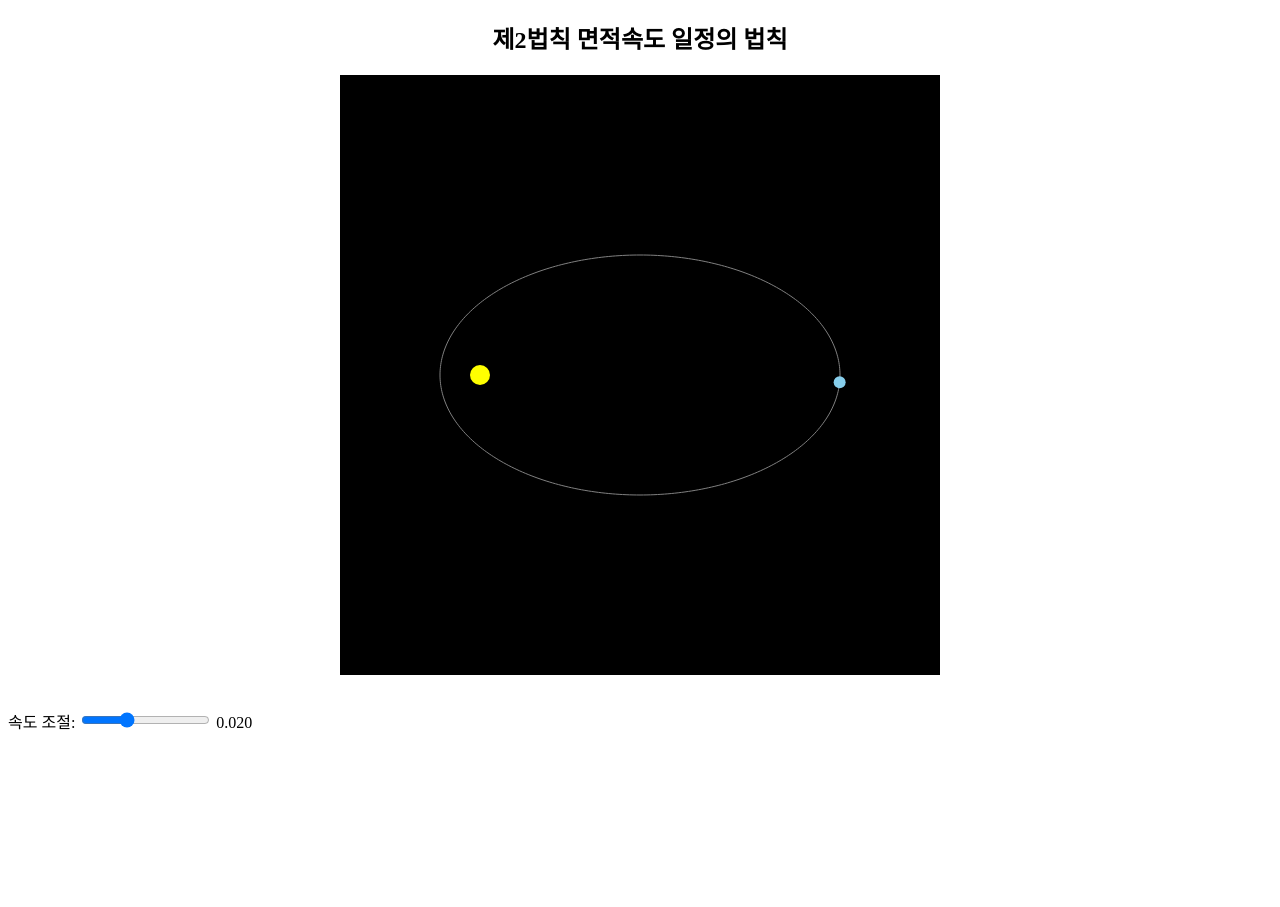
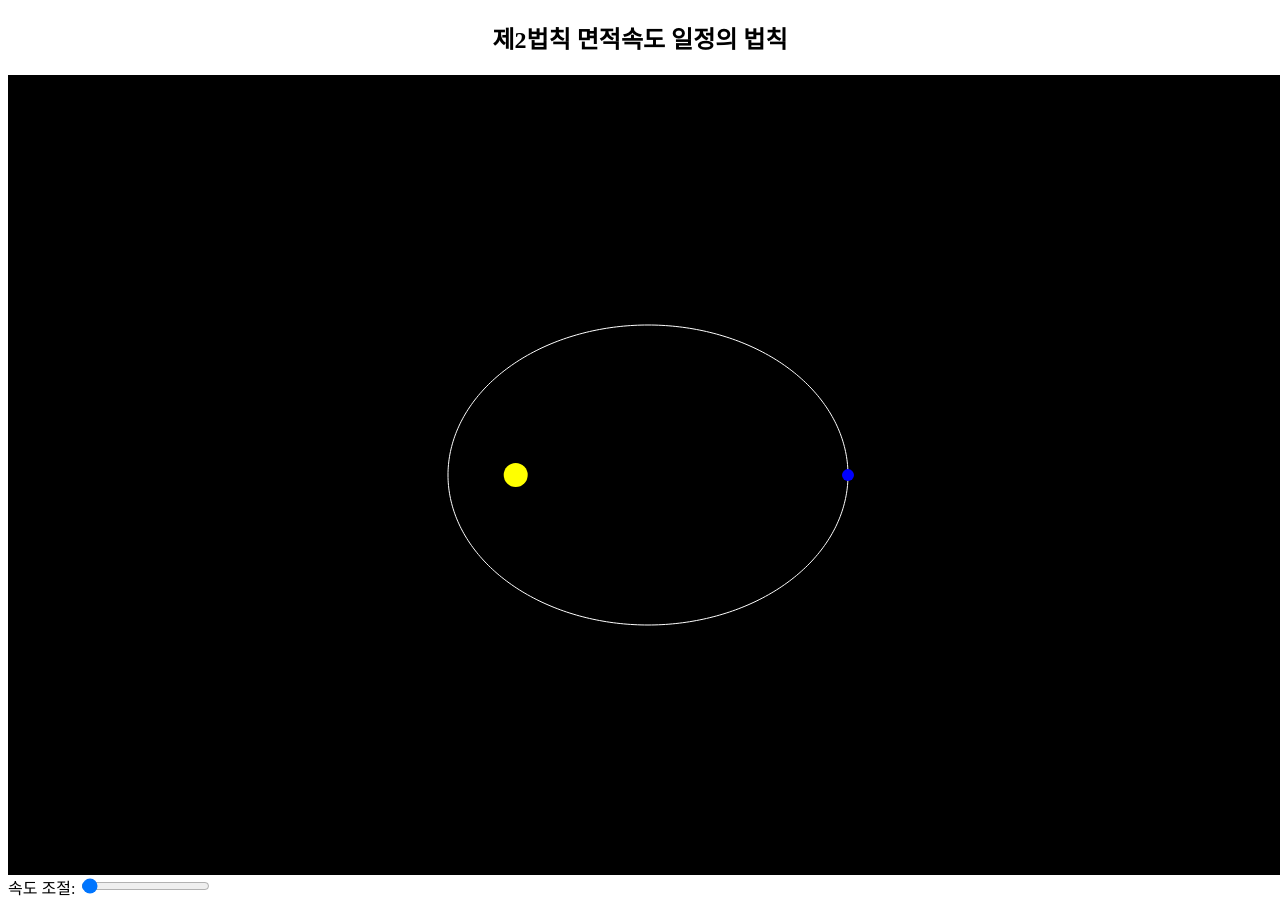
Before and after one commit to heaguuu/heaguuu.github.io, a plain HTML site: page index.html in a window 1280 px wide. Before the commit the page ends 800 px from the top, so only its background shows below. Drawn offline with Linux system fonts and the light colour scheme.

Commit message:
Update index.html

```diff
--- a/index.html
+++ b/index.html
@@ -2,111 +2,118 @@
 <html lang="ko">
 <head>
   <meta charset="UTF-8">
-  <title>케플러 궤도 시뮬레이터</title>
+  <title>케플러 법칙 시뮬레이터</title>
+
   <style>
-    canvas {
-      background: #000;
+    #orbitCanvas {
+      background-color: black;
       display: block;
-      margin: auto;
-    }
-    #info {
-      text-align: center;
-      color: white;
-      font-family: sans-serif;
-      margin-top: 10px;
+      margin:auto
     }
   </style>
 </head>
 
 <body>
-    <h2 style="text-align:center;">제2법칙 면적속도 일정의 법칙</h2>
-   <canvas id="orbitCanvas" width="600" height="600"></canvas>
-  <div id="info">케플러 제2법칙 시뮬레이터: 행성의 궤도 면적 속도 일정 원리</div>
-  <div id="controls">
-    <label for="speedSlider">속도 조절: </label>
-    <input type="range" id="speedSlider" min="0.005" max="0.05" step="0.001" value="0.02">
-    <span id="speedValue">0.020</span>
+    <h2 style="text-align: center;">제2법칙 면적속도 일정의 법칙</h2>
+
+    <canvas id="orbitCanvas" width="800" height="800"></canvas>
+    <div class="speedSlider">
+      <label for="orbitRange">속도 조절:</label>
+      <input type="range" min="0.001" max="25" step="0.001" value="0.05" class="slider" id="orbitRange">
+      <span id="orbitSpeed"></span>
     </div>
 
     <script>
+      //캔버스 설정
       const canvas = document.getElementById('orbitCanvas');
-    const ctx = canvas.getContext('2d');
-    const width = canvas.width;
-    const height = canvas.height;
+      const ctx = canvas.getContext("2d");
+      canvas.width = innerWidth;
+      canvas.height = innerHeight;
+      const width=canvas.width;
+      const height=canvas.height;
 
-    // 타원 파라미터
-    const a = 200; // 장반지름
-    const b = 120; // 단반지름
-    const focusX = Math.sqrt(a ** 2 - b ** 2);
+      //타원궤도 설정+그리기
+      const a=200;
+      const b=150;
+      const focusX = Math.sqrt(a**2 - b**2)
 
-    // 중심 좌표 (캔버스 중앙 기준)
-    const cx = width / 2;
-    const cy = height / 2;
-    const sunX = cx - focusX;
-    const sunY = cy;
+      //태양위치 설정+그리기
+      const cx = width/2;
+      const cy = height/2;
+      const sunX = cx-focusX;
+      const sunY=cy;
 
-    let angle = 0;
-    let speedFactor = 0.02; // 초기 속도 조절값
-
-    const speedSlider = document.getElementById('speedSlider');
-    const speedValue = document.getElementById('speedValue');
-
-    speedSlider.addEventListener('input', () => {
-      speedFactor = parseFloat(speedSlider.value);
-      speedValue.textContent = speedFactor.toFixed(3);
-    });
-
-    function getPlanetPosition(theta) {
-      const x = cx + a * Math.cos(theta);
-      const y = cy + b * Math.sin(theta);
-      return { x, y };
+      function Sun() {
+        ctx.fillStyle='yellow';
+        ctx.beginPath();
+        ctx.arc(sunX, sunY, 12, 0, 2*Math.PI);
+        ctx.fill();
       }
 
-    function drawOrbit() {
-      ctx.strokeStyle = 'gray';
+      //행성 설정+그리기
+      let angle=0;
+      let Speed=0.05;
+
+      const speedSlider = document.getElementById('orbitRange')
+      const orbitSpeed = document.getElementById('orbitSpeed')
+
+      speedSlider.addEventListener('input',() =>{
+        Speed = parseFloat(speedSlider.value);
+        orbitSpeed.textContent = Speed.toFixed(3);
+      })
+
+      function PlanetPosition(theta) {
+        const rad = theta*Math.PI/180;
+        const x = cx+a*Math.cos(rad);
+        const y=cy+b*Math.sin(rad);
+        return {x,y};
+      }
+
+      function PlanetOrbit() {
+        ctx.strokeStyle = 'white';
+        ctx.lineWidth=1;
         ctx.beginPath();
-      for (let i = 0; i <= 360; i++) {
-        const rad = i * Math.PI / 180;
-        const { x, y } = getPlanetPosition(rad);
-        if (i === 0) ctx.moveTo(x, y);
-        else ctx.lineTo(x, y);
+        for (let angle=0; angle <= 360; angle=angle+1){
+          const {x,y} = PlanetPosition(angle);
+          if (angle === 0) ctx.moveTo(x,y);
+          else ctx.lineTo(x,y);
         }
         ctx.closePath();
         ctx.stroke();
       }
 
-    function drawSun() {
-      ctx.fillStyle = 'yellow';
+      function Planet(x,y) {
+        ctx.fillStyle = 'blue';
         ctx.beginPath();
-      ctx.arc(sunX, sunY, 10, 0, 2 * Math.PI);
+        ctx.arc(x, y, 6, 0, 2*Math.PI);
         ctx.fill();
       }
 
-    function drawPlanet(x, y) {
-      ctx.fillStyle = 'skyblue';
-      ctx.beginPath();
-      ctx.arc(x, y, 6, 0, 2 * Math.PI);
-      ctx.fill();
+      //면적속도일정
+      function gettingSpeed(theta) {
+        const e = focusX/a;
+        const rad = theta*Math.PI/180+Math.PI;
+        const distance = a*(1-e*e)/(1+e*Math.cos(rad));
+        return Speed*(1/distance);
       }
 
-    function getSpeed(theta) {
-      const r = a * (1 - 0.5 ** 2) / (1 + 0.5 * Math.cos(theta));
-      return speedFactor * (1 / r);
-    }
 
+      //애니메이션
       function animate() {
         ctx.clearRect(0, 0, width, height);
-      drawOrbit();
-      drawSun();
+        PlanetOrbit();
+        Sun();
 
-      const { x, y } = getPlanetPosition(angle);
-      drawPlanet(x, y);
+        const {x, y} = PlanetPosition(angle);
+        Planet(x,y);
 
-      angle += getSpeed(angle);
+        angle += gettingSpeed(angle);
+          if (angle > 360) angle -= 360;
         requestAnimationFrame(animate);
       }
+      animate();
 
-    animate();
     </script>
+
 </body>
 </html>
```
Lines whose indentation alone changed are shown as unchanged.
